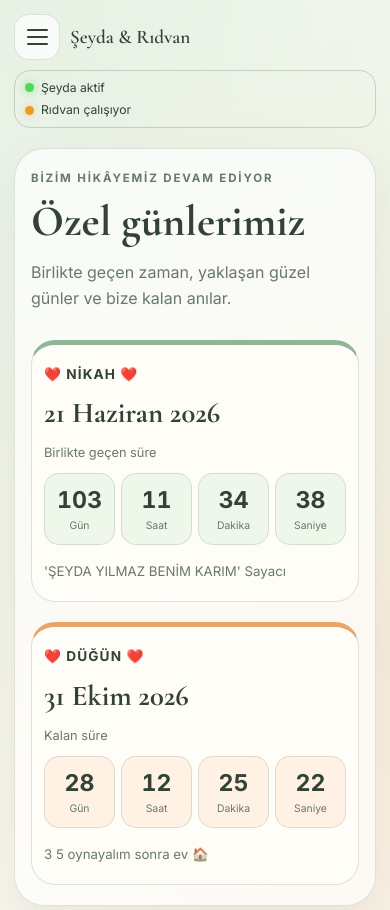
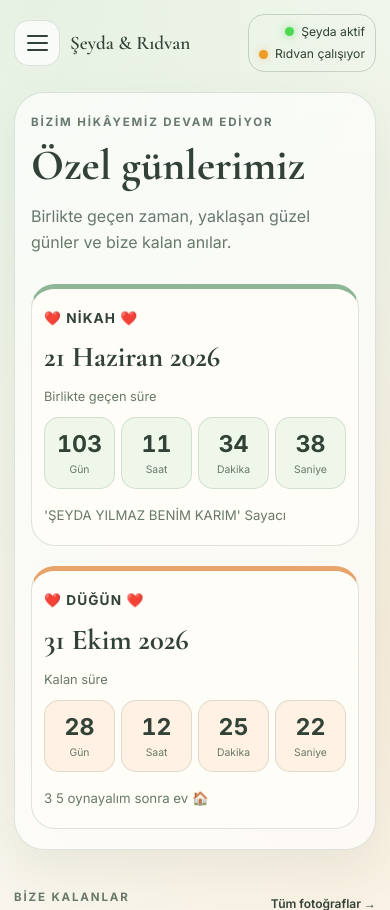
Before and after one commit to r6ven/geri-say-m, a Flask app: page / in a window 390 px wide. Shown: the top 910 px of the page. Run offline with Flask 3, Linux system fonts and the light colour scheme.

Commit message:
Right-align compact availability panel on mobile
Size the transparent panel to its content and align status rows right while preserving desktop layout.

```diff
--- a/countdown_site_render_ready/countdown_site/static/css/style.css
+++ b/countdown_site_render_ready/countdown_site/static/css/style.css
@@ -673,12 +673,15 @@ dialog::backdrop {
   }
   .availability-panel {
     padding: 7px 10px;
-    margin-left: 0;
-    width: 100%;
+    margin-left: auto;
+    width: max-content;
+    max-width: 100%;
+    flex: 0 0 auto;
   }
   .availability-row {
     font-size: 0.7rem;
     gap: 7px;
+    justify-content: flex-end;
   }
 }
 @media (max-width: 430px) {
```
